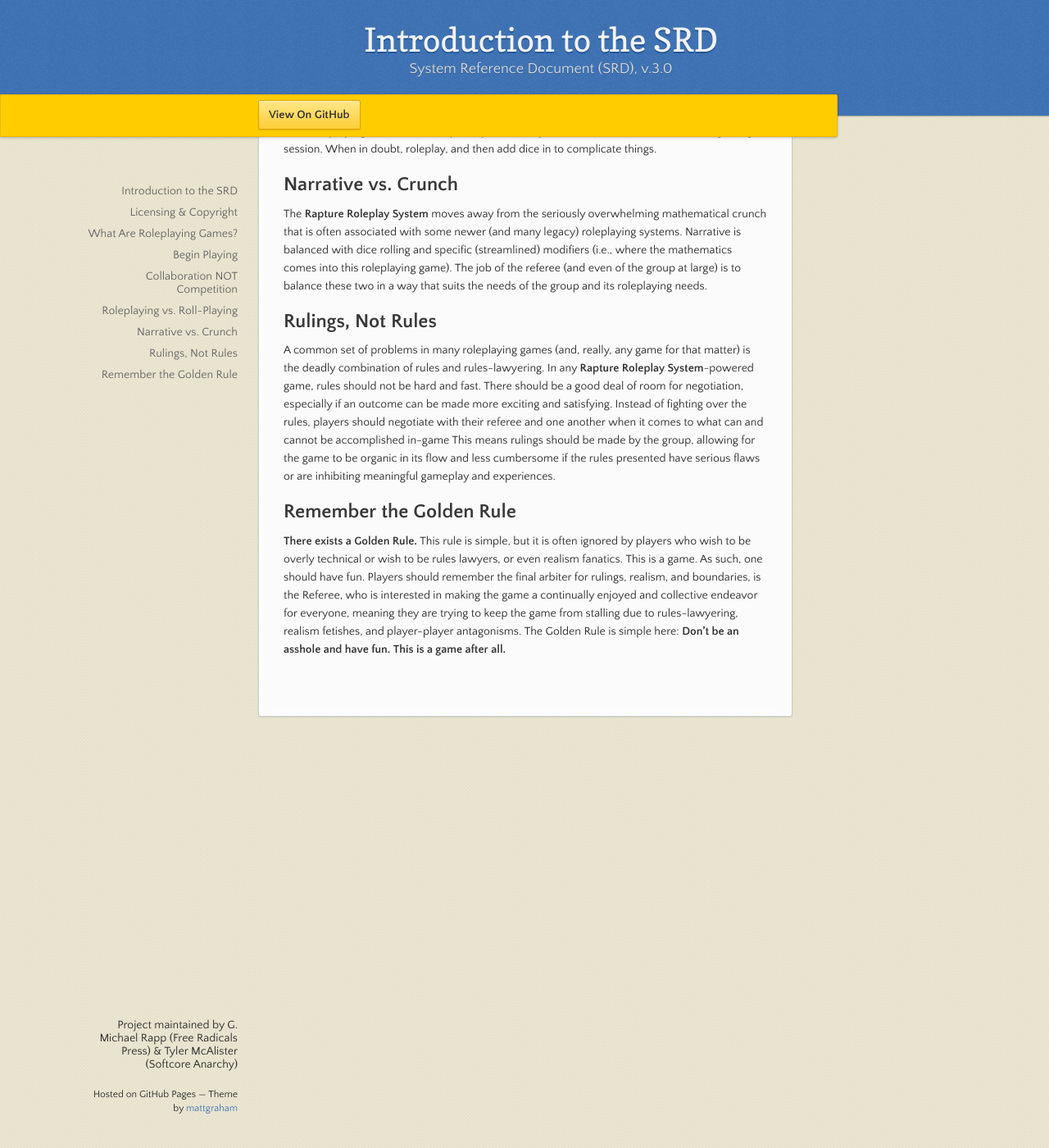
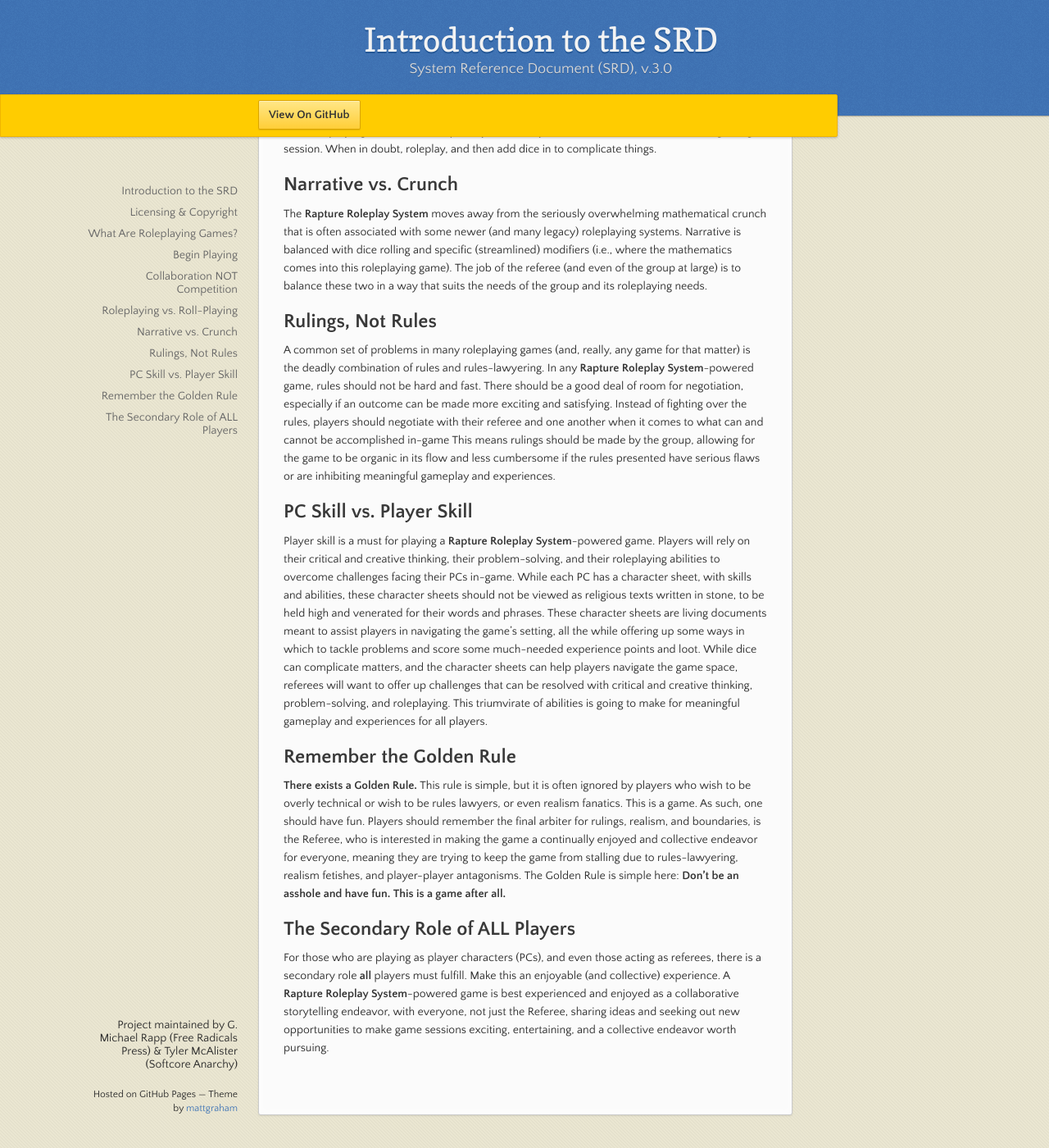
Before and after one commit to GMichaelRapp/rapture, a Jekyll site: the page built from index.md, in a window 1280 px wide and 1400 px high, scrolled down 2616 px. Shown: the whole window at 82% size. Built offline with Jekyll 4.4.1, drawn with Linux system fonts in a browser that asks for light colours; our own code applies the rules of GitHub Pages for plain Markdown files.

Commit message:
Update index.md

```diff
--- a/index.md
+++ b/index.md
@@ -44,5 +44,11 @@ The **Rapture Roleplay System** moves away from the seriously overwhelming mathe
 ## Rulings, Not Rules
 A common set of problems in many roleplaying games (and, really, any game for that matter) is the deadly combination of rules and rules-lawyering. In any **Rapture Roleplay System**-powered game, rules should not be hard and fast. There should be a good deal of room for negotiation, especially if an outcome can be made more exciting and satisfying. Instead of fighting over the rules, players should negotiate with their referee and one another when it comes to what can and cannot be accomplished in-game This means rulings should be made by the group, allowing for the game to be organic in its flow and less cumbersome if the rules presented have serious flaws or are inhibiting meaningful gameplay and experiences.
 
+## PC Skill vs. Player Skill
+Player skill is a must for playing a **Rapture Roleplay System**-powered game. Players will rely on their critical and creative thinking, their problem-solving, and their roleplaying abilities to overcome challenges facing their PCs in-game. While each PC has a character sheet, with skills and abilities, these character sheets should not be viewed as religious texts written in stone, to be held high and venerated for their words and phrases. These character sheets are living documents meant to assist players in navigating the game’s setting, all the while offering up some ways in which to tackle problems and score some much-needed experience points and loot. While dice can complicate matters, and the character sheets can help players navigate the game space, referees will want to offer up challenges that can be resolved with critical and creative thinking, problem-solving, and roleplaying. This triumvirate of abilities is going to make for meaningful gameplay and experiences for all players.
+
 ## Remember the Golden Rule
 **There exists a Golden Rule.** This rule is simple, but it is often ignored by players who wish to be overly technical or wish to be rules lawyers, or even realism fanatics. This is a game. As such, one should have fun. Players should remember the final arbiter for rulings, realism, and boundaries, is the Referee, who is interested in making the game a continually enjoyed and collective endeavor for everyone, meaning they are trying to keep the game from stalling due to rules-lawyering, realism fetishes, and player-player antagonisms. The Golden Rule is simple here: **Don’t be an asshole and have fun. This is a game after all.**
+
+## The Secondary Role of ALL Players
+For those who are playing as player characters (PCs), and even those acting as referees, there is a secondary role **all** players must fulfill. Make this an enjoyable (and collective) experience. A **Rapture Roleplay System**-powered game is best experienced and enjoyed as a collaborative storytelling endeavor, with everyone, not just the Referee, sharing ideas and seeking out new opportunities to make game sessions exciting, entertaining, and a collective endeavor worth pursuing.
```
